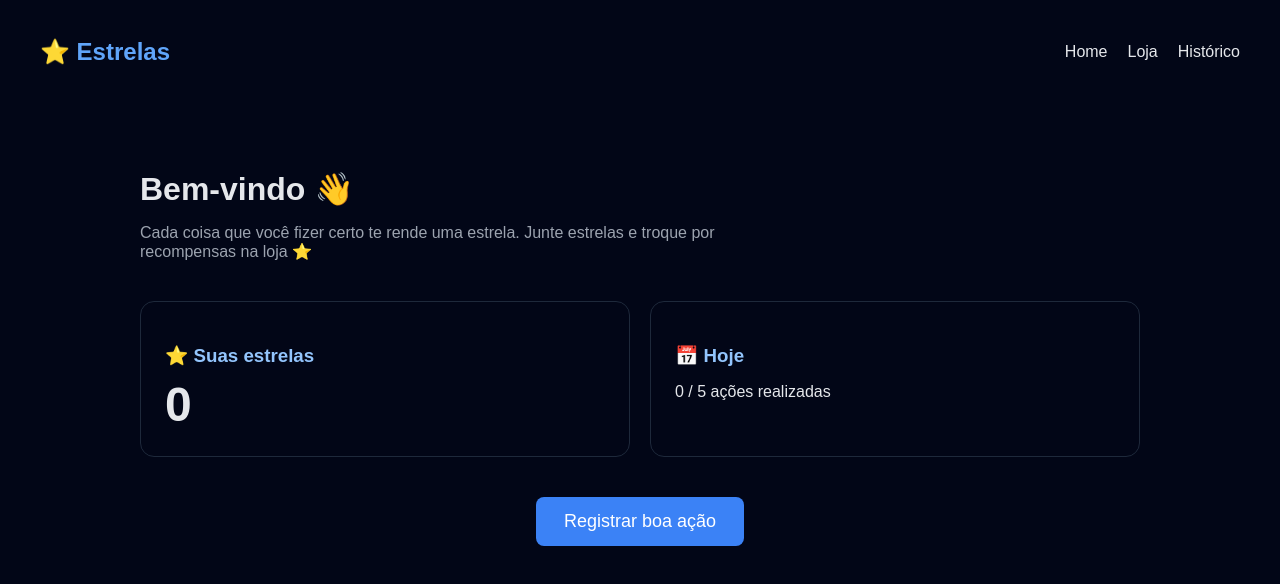
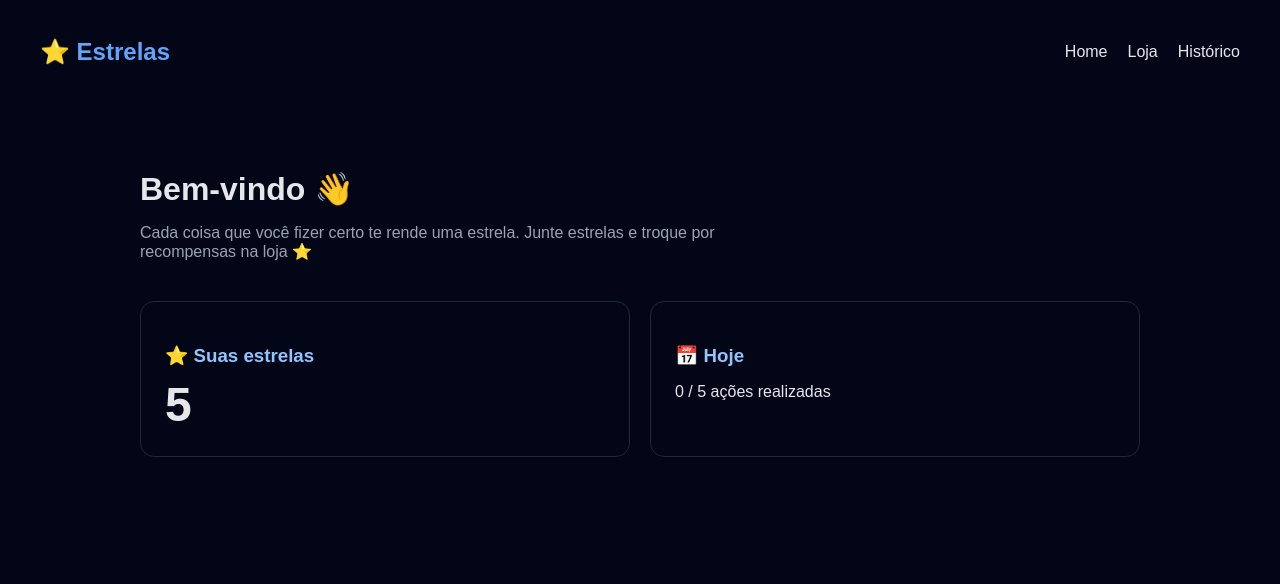
Before and after one commit to VitorIzidoro/ProjetoEstrela, a React (Vite) app in the folder Estrela/: page / in a window 1280 px wide. Shown: the top 584 px of the page. Built offline with nearby package versions, Linux system fonts and the light colour scheme.

Commit message:
commitatedarruim

```diff
--- a/Estrela/src/pages/Home.jsx
+++ b/Estrela/src/pages/Home.jsx
@@ -1,17 +1,7 @@
-import { useContext } from "react";
-import { StarContext } from "../components/Starcontext";
 import "../styles/Home.css";
 
 export default function Home() {
-  const { stars, addStar, actionsToday, DAILY_LIMIT } =
-    useContext(StarContext);
-
-  function handleAction() {
-    const success = addStar();
-    if (!success) {
-      alert("Limite diário de boas ações atingido 😅");
-    }
-  }
+  const FIXED_STARS = 5; // valor fixo
 
   return (
     <div className="home">
@@ -26,22 +16,17 @@ export default function Home() {
       <section className="cards">
         <div className="card">
           <h3>⭐ Suas estrelas</h3>
-          <span className="stars">{stars}</span>
+          <span className="stars">{FIXED_STARS}</span>
         </div>
 
         <div className="card">
           <h3>📅 Hoje</h3>
           <p>
-            {actionsToday} / {DAILY_LIMIT} ações realizadas
+            0 / 5 ações realizadas
           </p>
         </div>
       </section>
 
-      <section className="action">
-        <button onClick={handleAction}>
-          Registrar boa ação
-        </button>
-      </section>
     </div>
   );
 }
```
